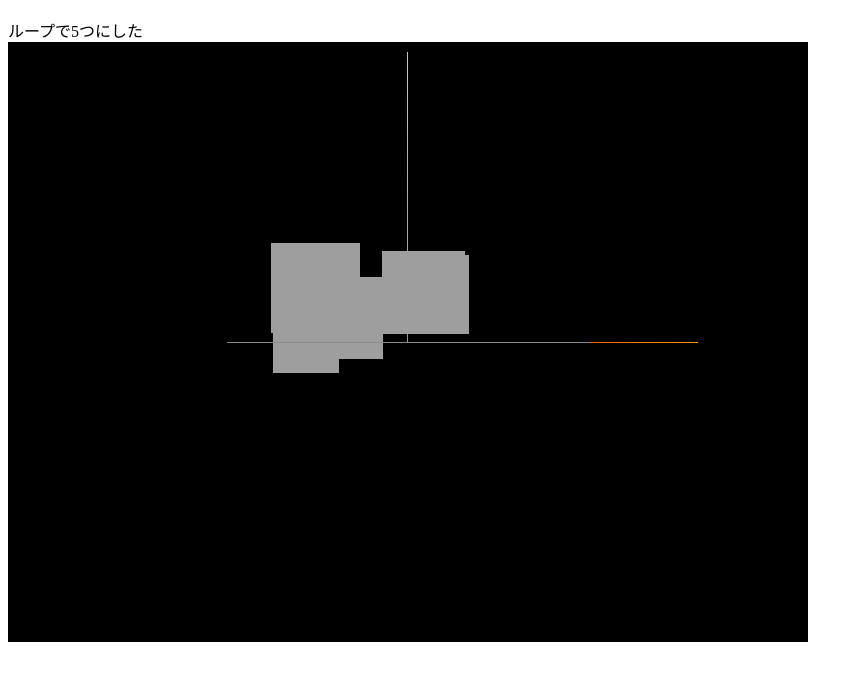
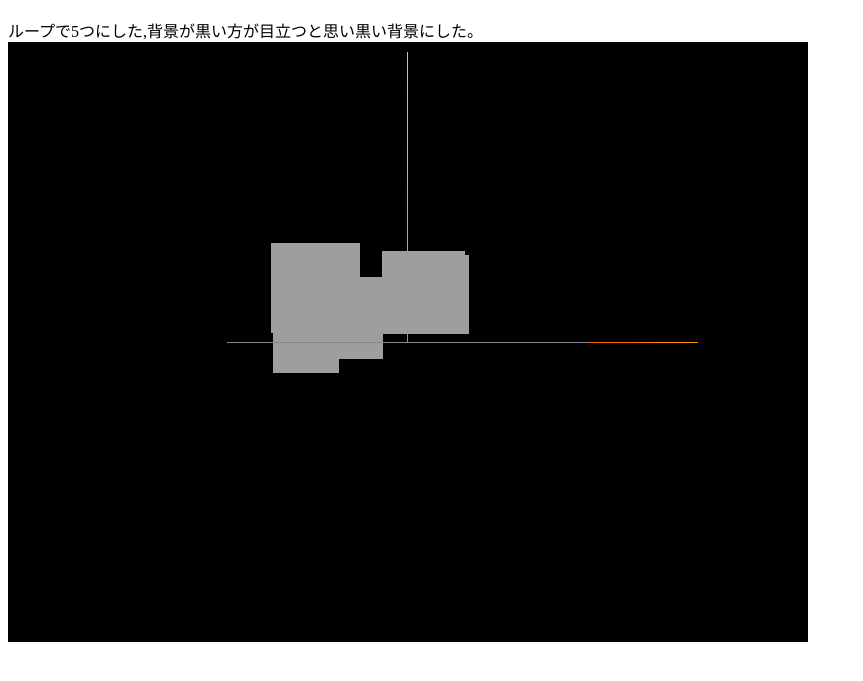
Before and after one commit to yosuke0000/052602, a plain HTML site: page kadai2.html in a window 1280 px wide. Shown: the part 57-738 px from the top of the page, without its empty margins (0-863 px from the left). Drawn offline with nearby package versions, Linux system fonts and the light colour scheme.

Commit message:
Update kadai2.html

```diff
--- a/kadai2.html
+++ b/kadai2.html
@@ -6,7 +6,7 @@
   </head>
 <body>
  <h1>6月27日の昼ご飯に自分で作ったトースト</h1>
- ループで5つにした<br>
+ ループで5つにした,背景が黒い方が目立つと思い黒い背景にした。<br>
  <script>
       // ページの読み込みを待つ
       window.addEventListener('DOMContentLoaded', init);
```
